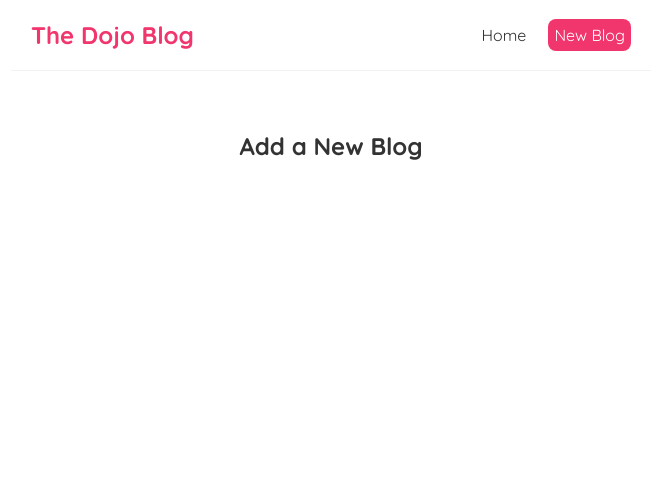
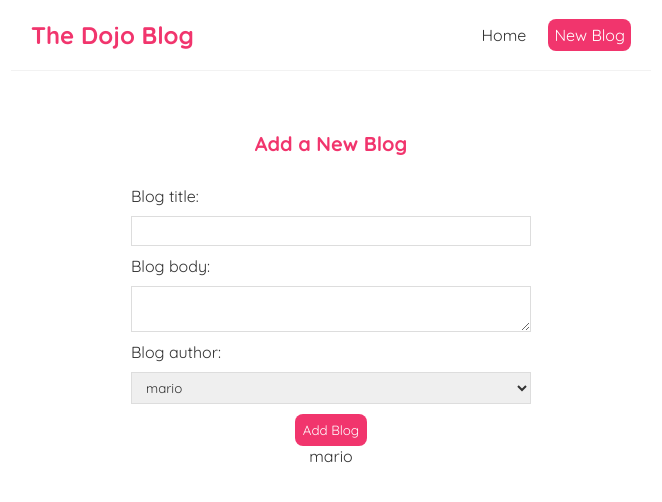
Before and after one commit to ebenofere/react-netninja, a React (Create React App) app: page /create in a window 1280 px wide. Shown: the top 502 px of the page, without its empty margins (309-971 px from the left). Built offline with nearby package versions, Linux system fonts and the light colour scheme.

Commit message:
Controlled Inputs (forms)

```diff
--- a/src/BlogList.js
+++ b/src/BlogList.js
@@ -1,6 +1,6 @@
 import { Link } from "react-router-dom"
 
-const BlogList = ({ blogs, title}) => {
+const BlogList = ({ blogs, title }) => {
 
     return (
         <div className="blog-list">
--- a/src/Create.js
+++ b/src/Create.js
@@ -1,7 +1,47 @@
+import { useState } from "react";
+
 const Create = () => {
+    const [title, setTitle] = useState('');
+    const [body, setBody] = useState('');
+    const [author, setAuthor] = useState('mario');
+
     return (
         <div className="create">
             <h2>Add a New Blog</h2>
+            <form>
+                <label>Blog title:</label>
+                <input
+                    type="text"
+                    required
+                    value={title}
+                    onChange={(e) => setTitle(e.target.value)}
+                />
+                <label>Blog body:</label>
+                <textarea
+                    required
+                    value={body}
+                    onChange={(e) => setBody(e.target.value)}
+                ></textarea>
+                <label>Blog author:</label>
+                <select
+                    value={author}
+                    onChange={(e) => setAuthor(e.target.value)}
+                >
+                    <option value="mario">mario</option>
+                    <option value="yoshi">yoshi</option>
+                </select>
+                <button>Add Blog</button>
+                <p>{ title }</p>
+                <p>{ body }</p>
+                <p>{ author }</p>
+
+            </form>
+
+
+
+
+
+
         </div>
     );
 }
--- a/src/index.css
+++ b/src/index.css
@@ -61,3 +61,43 @@
 .blog-details div {
   margin: 20px 0;
 }
+.blog-details button {
+  background: #f1356d;
+  color: #fff;
+  border: 0;
+  padding: 8px;
+  border-radius: 8px;
+  cursor: pointer;
+}
+
+/* create new blog form */
+.create {
+  max-width: 400px;
+  margin: 0 auto;
+  text-align: center;
+}
+.create label {
+  text-align: left;
+  display: block;
+}
+.create h2 {
+  font-size: 20px;
+  color: #f1356d;
+  margin-bottom: 30px;
+}
+.create input, .create textarea, .create select {
+  width: 100%;
+  padding: 6px 10px;
+  margin: 10px 0;
+  border: 1px solid #ddd;
+  box-sizing: border-box;
+  display: block;
+}
+.create button {
+  background: #f1356d;
+  color: #fff;
+  border: 0;
+  padding: 8px;
+  border-radius: 8px;
+  cursor: pointer;
+}
```
